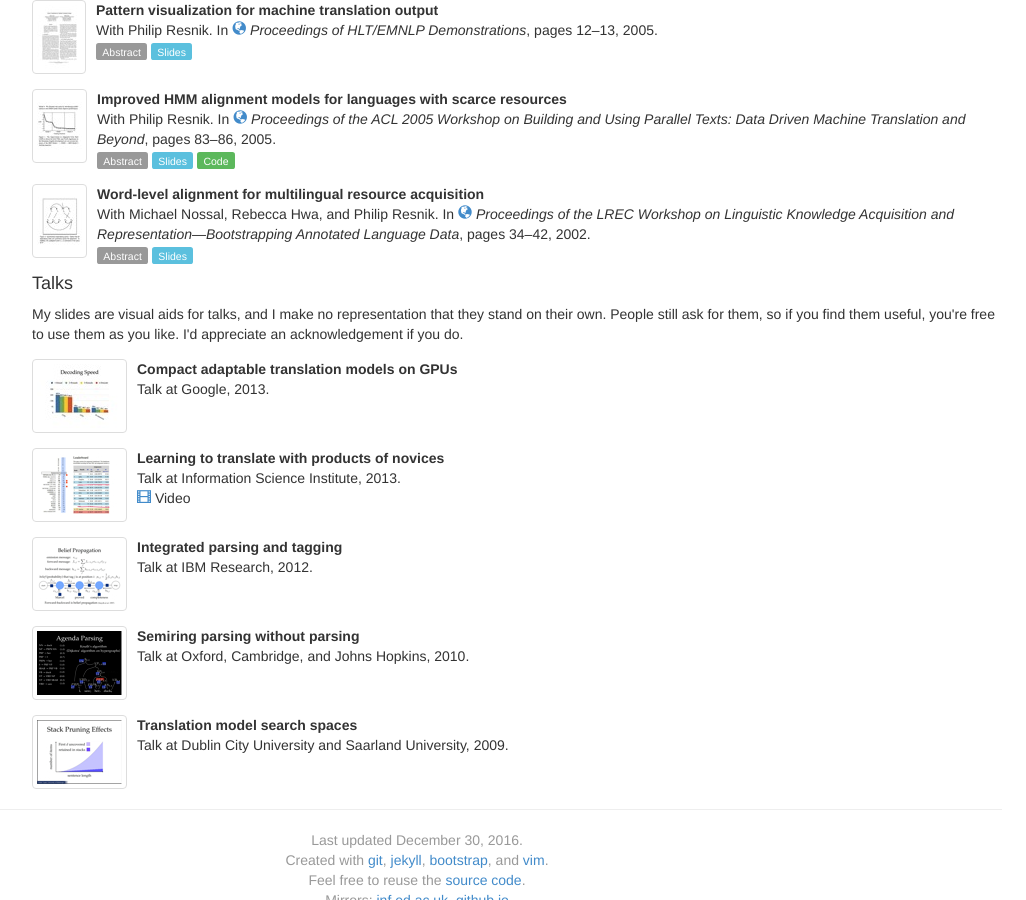
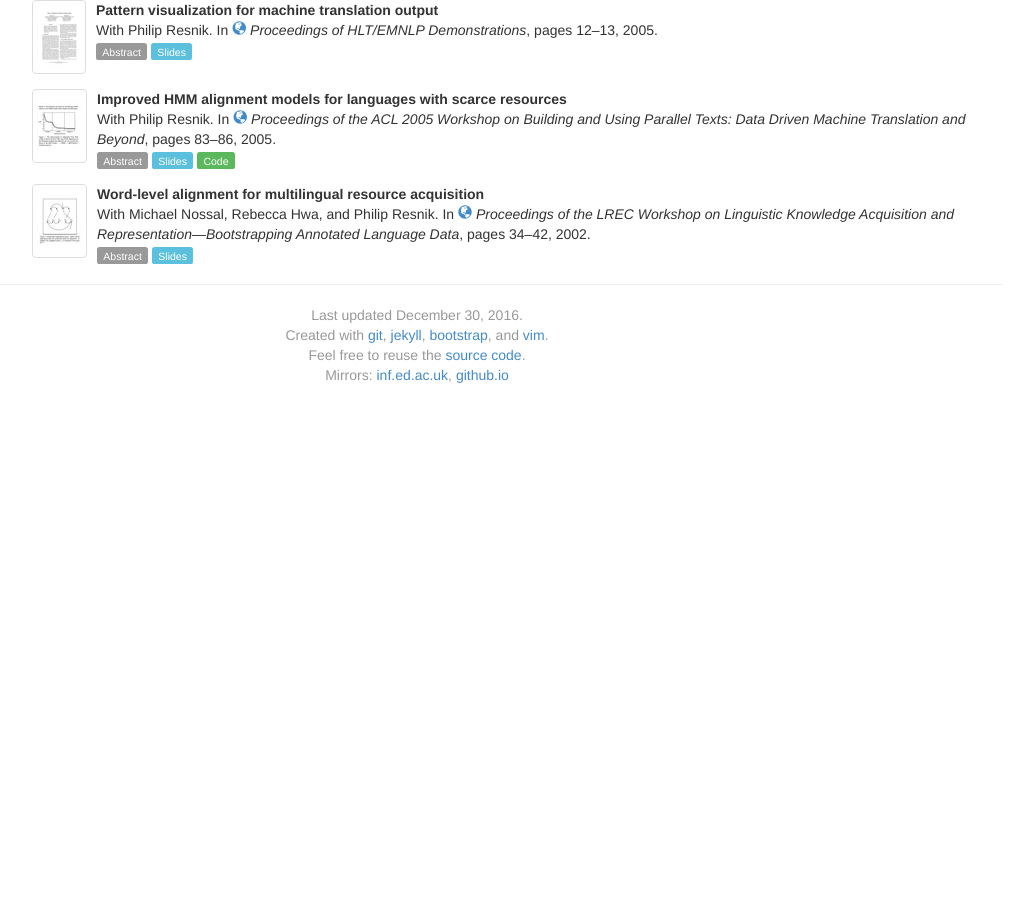
Before and after one commit to alopez/alopez.github.com, a Jekyll site: the page built from papers.html, in a window 1280 px wide and 900 px high, scrolled down 3115 px. Shown: the whole window, without its empty margins (223-1249 px from the left). Built offline with Jekyll 4.4.1, drawn with Linux system fonts in a browser that asks for light colours; formulas are drawn with MathJax 3; after the commit the page ends 3520 px from its top, so only the background shows below that; some of the changed text lies outside the part shown.

Commit message:
remove talks

```diff
--- a/_includes/nav-bar.html
+++ b/_includes/nav-bar.html
@@ -5,7 +5,7 @@
     <a href="index.html">Home</a>
   </li>
   <li>
-    <a href="papers.html">Papers &amp; Talks</a>
+    <a href="papers.html">Papers</a>
   </li>
   <li>
     <a href="teaching.html">Teaching</a>
--- a/papers.html
+++ b/papers.html
@@ -4,7 +4,7 @@
 picture: levitated-mass
 ---
 <div class="page-header">
-  <h3>Papers and Talks</h3>
+  <h3>Papers</h3>
 <blockquote><i>I would have written a shorter letter, but I did not have the time.<br/>&mdash;Blaise Pascal</i></blockquote>
 </div>
 
@@ -12,26 +12,3 @@
 {% for post in site.papers %}
   {% include paper.html paper=post %}
 {% endfor %}
-
-<h4>Talks</h4>
-<p>
-My slides are visual aids for talks, and I make no representation that they
-stand on their own. People still ask for them, so if you find them
-useful, you're free to use them as you like.
-I'd appreciate an acknowledgement if you do.
-</p>
-
-{% for talk in site.talks %}
-<div class="media">
-  <a class="pull-left thumbnail" {%if talk.url %} href="{{ talk.url }}" {% endif %}>
-    <img class="media-object" src="img/talk/{{ talk.img }}" alt="">
-  </a>
-  <div class="media-body">
-    <strong>{{ talk.title }}</strong><br/>
-    {{ talk.detail }}
-    {% if talk.video %}<br/>
-      <a href="{{ talk.video }}"><span class="glyphicon glyphicon-film"></span></a> Video
-    {% endif %}
-  </div>
-</div>
-{% endfor %}
```
